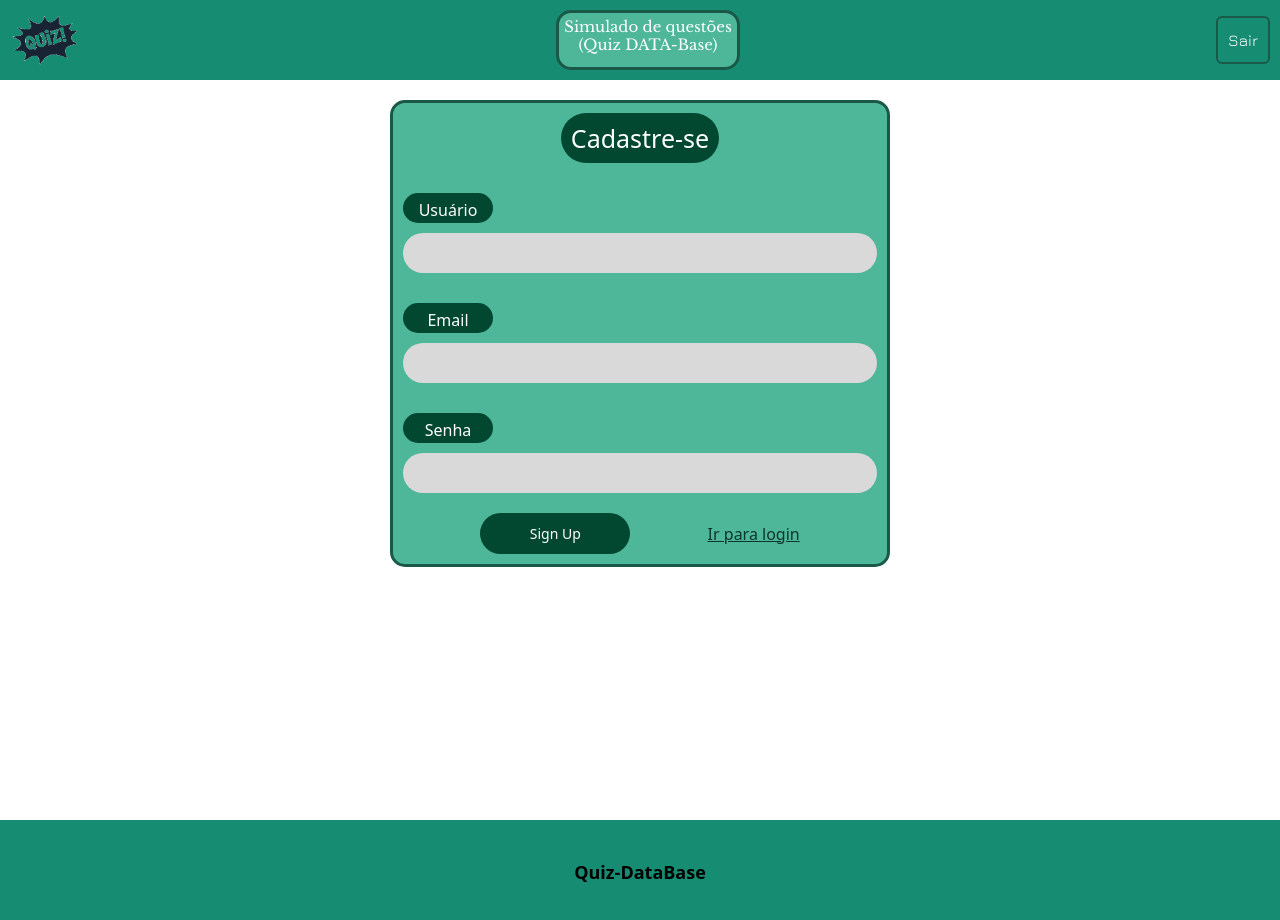
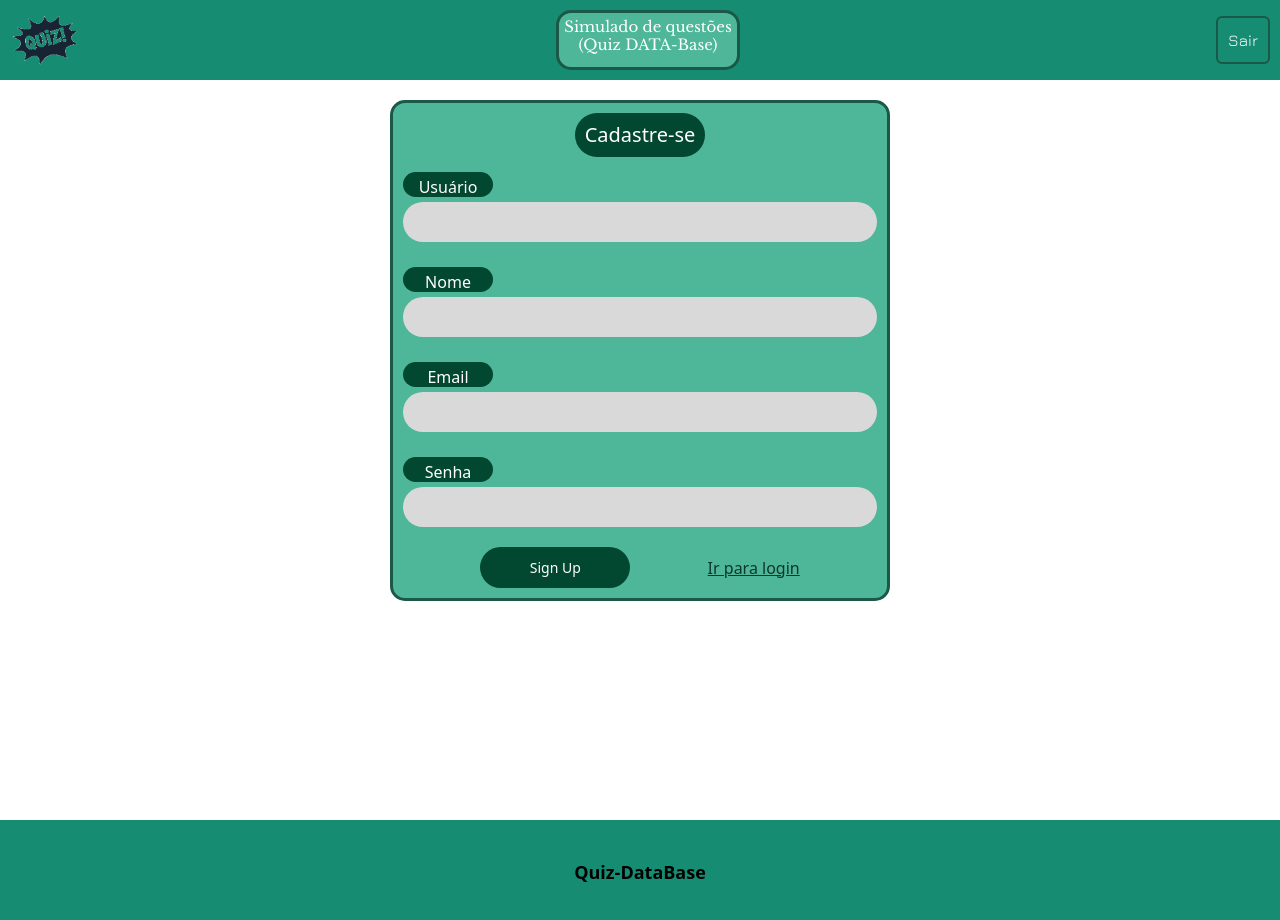
Before and after one commit to Ericleisonn/Quiz-DataBase, a Next.js app in the folder quiz-database/: page /user/signup/page in a window 1280 px wide. Shown: the top 920 px of the page. Built offline with nearby package versions, Linux system fonts and the light colour scheme.

Commit message:
proteção rotas e dados em cookies #9

```diff
--- a/quiz-database/pages/api/users/login/route.js
+++ b/quiz-database/pages/api/users/login/route.js
@@ -32,7 +32,6 @@ export default async function handler(req, res){
         const token = await jwt.sign(tokenData, process.env.TOKEN_SECRET, {expiresIn: "1d"})
 
         res.setHeader('Set-Cookie', serialize('token', token, {
-            httpOnly: true,
             secure: process.env.NODE_ENV === 'production',
             maxAge: 60 * 60 * 24,
             sameSite: 'strict',
@@ -44,10 +43,6 @@ export default async function handler(req, res){
             success: true,
         })
 
-        // res.setHeader('Set-Cookie', serialize('token', token, {
-        //     httpOnly: true,
-        // }));
-
         return response;
     }else{
         return res.status(500).json({error: error.message})
--- /dev/null
+++ b/quiz-database/pages/api/users/me/route.js
@@ -0,0 +1,19 @@
+import User from "../../../../util/models/userModel";
+import connect from "../../../../util/dbConfig/dbConfig";
+import getDataFromToken from "../../../helper/getDataFromToken";
+
+export default async function handler(req, res) {
+    await connect();
+
+    try {
+        const userId = await getDataFromToken(req);
+        const user = await User.findOne({ _id: userId }).select("-password");
+
+        res.status(200).json({
+            message: "User found",
+            data: user,
+        });
+    } catch (error) {
+        res.status(400).json({ error: error.message });
+    }
+}
--- a/quiz-database/pages/api/users/signup/route.js
+++ b/quiz-database/pages/api/users/signup/route.js
@@ -8,7 +8,8 @@ export default async function handler(req, res) {
   connect()
 
   if (req.method === 'POST'){
-    const { username, password, email } = req.body;
+    const { username, password, email, name } = req.body;
+
 
     const userUsername = await User.findOne({username})
     const userEmail = await User.findOne({email})
@@ -21,6 +22,8 @@ export default async function handler(req, res) {
       return res.status(400).json({ error: "Email já cadastrado" })
     }else if(password == ''){
       return res.status(400).json({ error: "Informe uma senha" })
+    }else if(name == ''){
+      return res.status(400).json({ error: "Informe um nome" })
     }
 
     const salt = await bcryptjs.genSalt(10)
@@ -28,6 +31,7 @@ export default async function handler(req, res) {
 
     const newUser = new User({
         username,
+        name,
         email,
         password: hashedPassword
     })
--- a/quiz-database/pages/components/protectedComponent.js
+++ b/quiz-database/pages/components/protectedComponent.js
@@ -6,6 +6,8 @@ const ProtectedComponent = ({ children }) => {
   const router = useRouter();
 
   useEffect(() => {
+    const allCookies = document.cookie;
+    console.log('Todos os cookies:', allCookies);
     const token = getCookie('token');
     console.log('token-protected: ', token)
     if (!token) {
--- /dev/null
+++ b/quiz-database/pages/helper/getDataFromToken.js
@@ -0,0 +1,23 @@
+import jwt from 'jsonwebtoken';
+
+const getDataFromToken = (req, res) => {
+    try {
+        const token = req.cookies.token || '';
+
+        if (!token) {
+            res.status(401).json({ error: 'Token not found' });
+            return null;
+        }
+
+        const decodedToken = jwt.verify(token, process.env.TOKEN_SECRET);
+
+        return decodedToken.id;
+
+    } catch (error) {
+        console.error('Token validation error:', error.message);
+        res.status(401).json({ error: 'Invalid or expired token' });
+        return null;
+    }
+};
+
+export default getDataFromToken;
--- a/quiz-database/pages/user/signup/page.js
+++ b/quiz-database/pages/user/signup/page.js
@@ -1,5 +1,5 @@
 import Link from "next/link";
-import React, {useEffect} from "react";
+import React, {useEffect, useState} from "react";
 import { useRouter } from "next/navigation";
 import axios from "axios";
 import styles from '../../../styles/auth.module.css'
@@ -11,8 +11,11 @@ export default function SignupPage() {
         email: "",
         password: "",
         username: "",
+        name:""
     })
     const [erro, setErro] = React.useState('')
+
+    const [showPassword,setShowPassword] = useState(false)
 
     const onSignup = async () => {
         try {
@@ -42,20 +45,30 @@ export default function SignupPage() {
                     />
             </div>
             <div>
+                <label htmlFor="name">Nome</label>
+                <input
+                    id="name"
+                    type="text"
+                    value={user.name}
+                    onChange={(e) => setUser({...user, name: e.target.value})}
+                    />
+            </div>
+
+            <div>
                 <label htmlFor="email">Email</label>
                 <input
                     id="email"
                     type="text"
                     value={user.email}
                     onChange={(e) => setUser({...user, email: e.target.value})}
+                    style={{ paddingRight: '50px' }}
                     />
-
             </div>
-            <div>
+            <div >
                 <label htmlFor="password">Senha</label>
                 <input
                 id="password"
-                type="password"
+                type={showPassword ? "text" : "password"}
                 value={user.password}
                 onChange={(e) => setUser({...user, password: e.target.value})}
                 />
--- a/quiz-database/styles/auth.module.css
+++ b/quiz-database/styles/auth.module.css
@@ -13,8 +13,8 @@
     text-align: center;
     padding: 10px;
     border-radius: 100px;
-    margin-bottom: 20px;
-    font-size: 25px;
+    margin-bottom: 10px;
+    font-size: 20px;
     max-width: 200px;
 }
 
@@ -27,12 +27,12 @@
     display: block;
     background-color: #024730;
     color: white;
-    padding: 5px 10px;
+    padding: 3px;
     border-radius: 100px;
-    margin-bottom: 10px;
-    margin-top: 10px;
+    margin-bottom: 5px;
+    margin-top: 5px;
     max-width: 90px;
-    max-height: 30px;
+    max-height: 25px;
     text-align: center;
 }
 
--- a/quiz-database/util/models/userModel.js
+++ b/quiz-database/util/models/userModel.js
@@ -5,6 +5,10 @@ const userSchema = new mongoose.Schema({
         type: String,
         required: [true, 'Por favor, informe o usuário'],
         unique: true,
+    },
+    name: {
+        type: String,
+        required: [true, 'Por favor, informe o nome'],
     },
     email: {
         type: String,
```
Also changed, not shown: quiz-database/pages/user/profile/page.js (+20 -2 lines), 1 other file (tests, documents, lock files or other folders).
